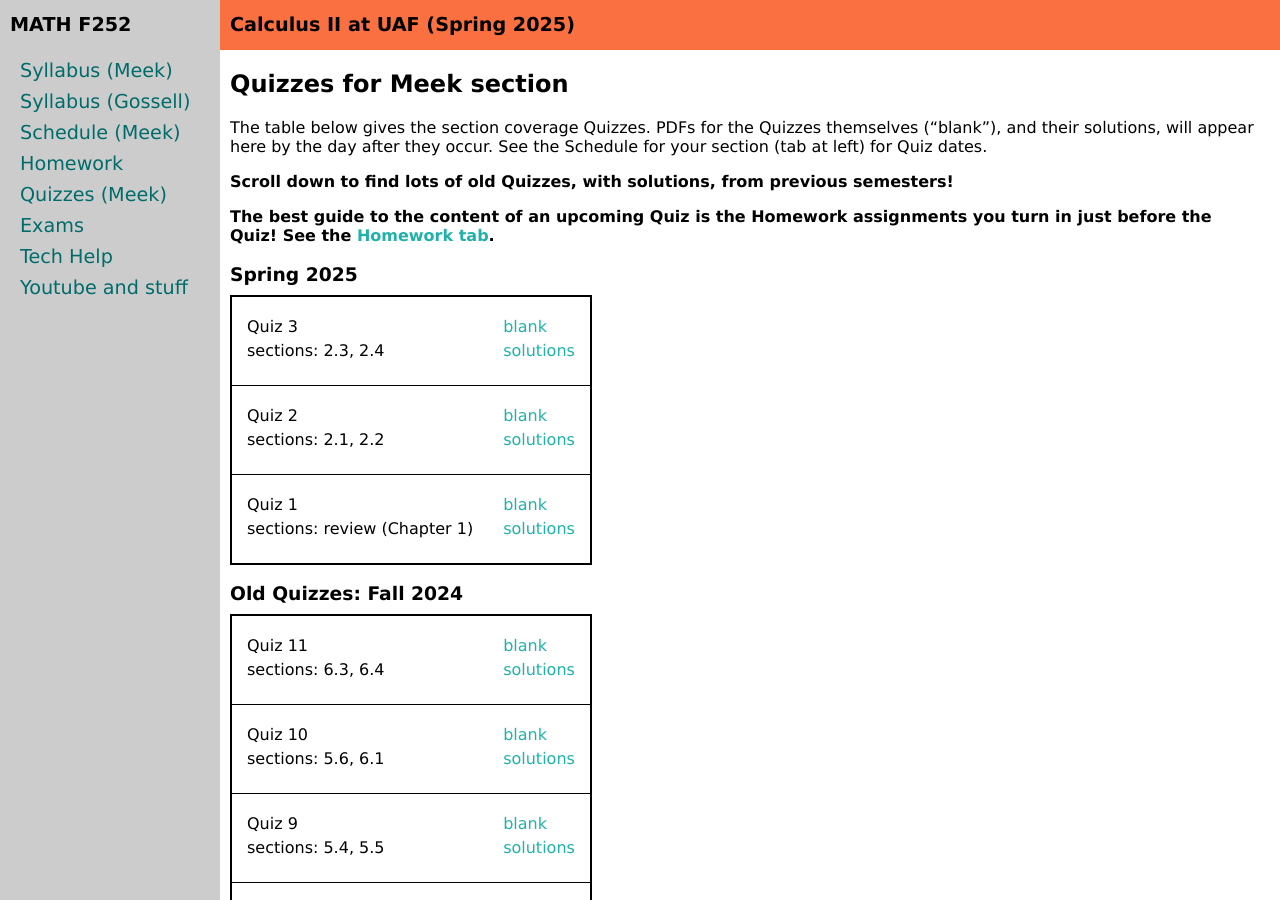
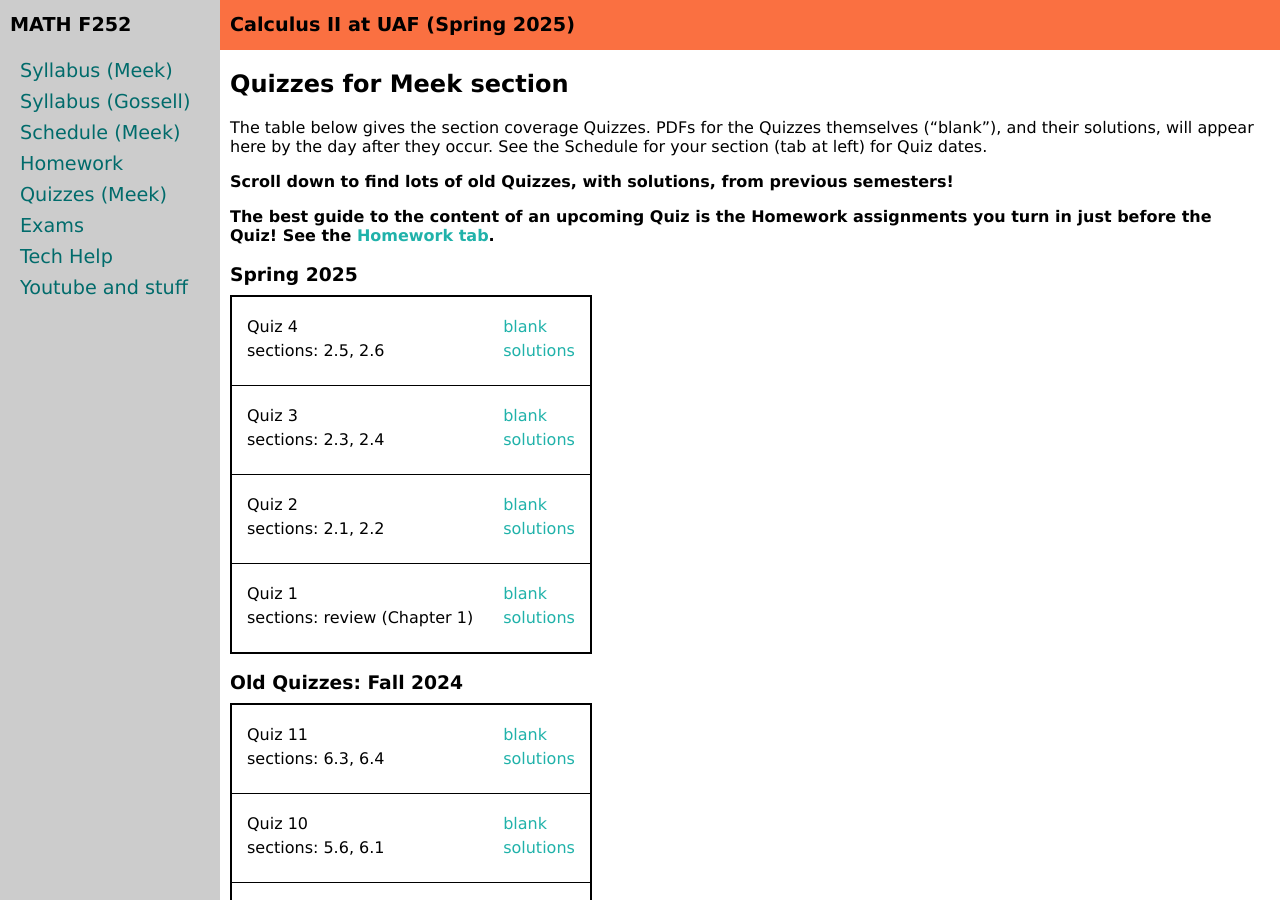
Before and after one commit to uaf-math/calc2, a Jekyll site: the page built from quizzes.md, in a window 1280 px wide and 900 px high. Built offline with Jekyll 4.4.1, drawn with Linux system fonts in a browser that asks for light colours.

Commit message:
added quiz 4

```diff
--- a/_data/quizzesS25.yml
+++ b/_data/quizzesS25.yml
@@ -1,6 +1,10 @@
 semester: Spring 2025 (Meek's section)
 home: assets/quizzes/S25/Meek
 quizzes:
+- name: Quiz 4
+  sections: 2.5, 2.6
+  blank: quiz04.pdf
+  solutions: quiz04Sols.pdf
 - name: Quiz 3
   sections: 2.3, 2.4
   blank: quiz03.pdf
```
